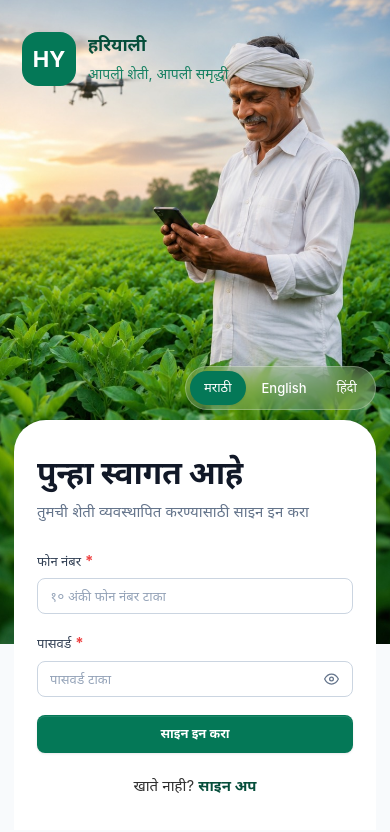
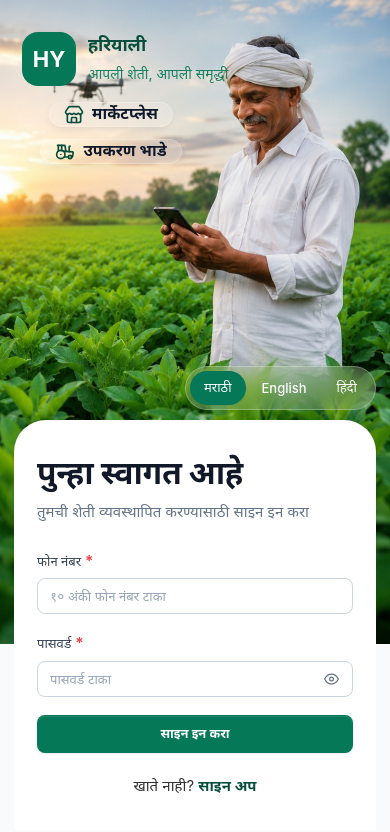
Before and after one commit to Solve-XP/Hariyali, a React app in the folder frontend/: page /login in a window 390 px wide. Shown: the top 832 px of the page. Built offline with nearby package versions, Linux system fonts and the light colour scheme; the HTML template or start-up script is replaced by a standard one.

Commit message:
Responsive Auth.css updated

```diff
--- a/frontend/src/components/AuthShell.css
+++ b/frontend/src/components/AuthShell.css
@@ -480,7 +480,7 @@
 /* ==========================================
    MOBILE
 ========================================== */
-
+/*
 @media (max-width: 768px) {
 
   .auth-shell__cta {
@@ -507,7 +507,7 @@
     font-size:
       var(--fs-base);
   }
-}
+} */
 
 
 
@@ -580,7 +580,8 @@
 
   /* HIDE DESKTOP CONTENT */
 
-  .auth-shell__content,
+  .auth-shell__content h1,
+  .auth-shell__content p,
   .auth-shell__features,
   .auth-shell__badge {
 
@@ -812,6 +813,109 @@
 
 
 
+  /* MOBILE CTA */
+
+  /* ==========================================
+   MOBILE CTA BUTTONS
+========================================== */
+
+.auth-shell__cta {
+
+  position: absolute;
+
+  left: -10%;
+
+  transform: translateX(-50%);
+
+  bottom: 540px;   /* adjust according to card height */
+
+  width: calc(100% - 32px);
+
+  display: flex;
+
+  flex-direction: column;
+
+
+  gap: 12px;
+
+  z-index: 8;
+}
+
+.auth-shell__cta-btn {
+
+  flex: 1;
+
+  min-width: unset;
+
+  height: 52px;
+
+  border-radius: 18px;
+
+  background: rgba(255,255,255,0.18);
+
+  backdrop-filter: blur(12px);
+
+  border: 1px solid rgba(255,255,255,0.22);
+
+  color: white;
+
+  font-size: 14px;
+
+  font-weight: 600;
+
+  padding: 0 14px;
+
+  display: flex;
+
+  align-items: center;
+
+  justify-content: center;
+
+  gap: 8px;
+
+  box-shadow: 0 8px 24px rgba(0,0,0,0.18);
+
+
+  background:
+    rgba(255, 255, 255, .16);
+
+  backdrop-filter:
+    blur(12px);
+
+  color:
+    var(--color-text);
+
+  font-size:
+    var(--fs-md);
+
+  font-weight: 600;
+
+  box-shadow:
+    var(--shadow-md);
+
+  transition:
+    transform .2s ease,
+    background .2s ease,
+    box-shadow .2s ease;
+}
+
+.auth-shell__cta-btn svg {
+
+  font-size: 18px;
+
+   color:
+    var(--color-primary-900);
+
+  flex-shrink: 0;
+}
+
+.auth-shell__cta-btn:active {
+
+  transform: scale(0.97);
+}
+
+
+
 }
 @media (max-width: 480px) {
 
```
Also changed, not shown: 1 other file (tests, documents, lock files or other folders).
